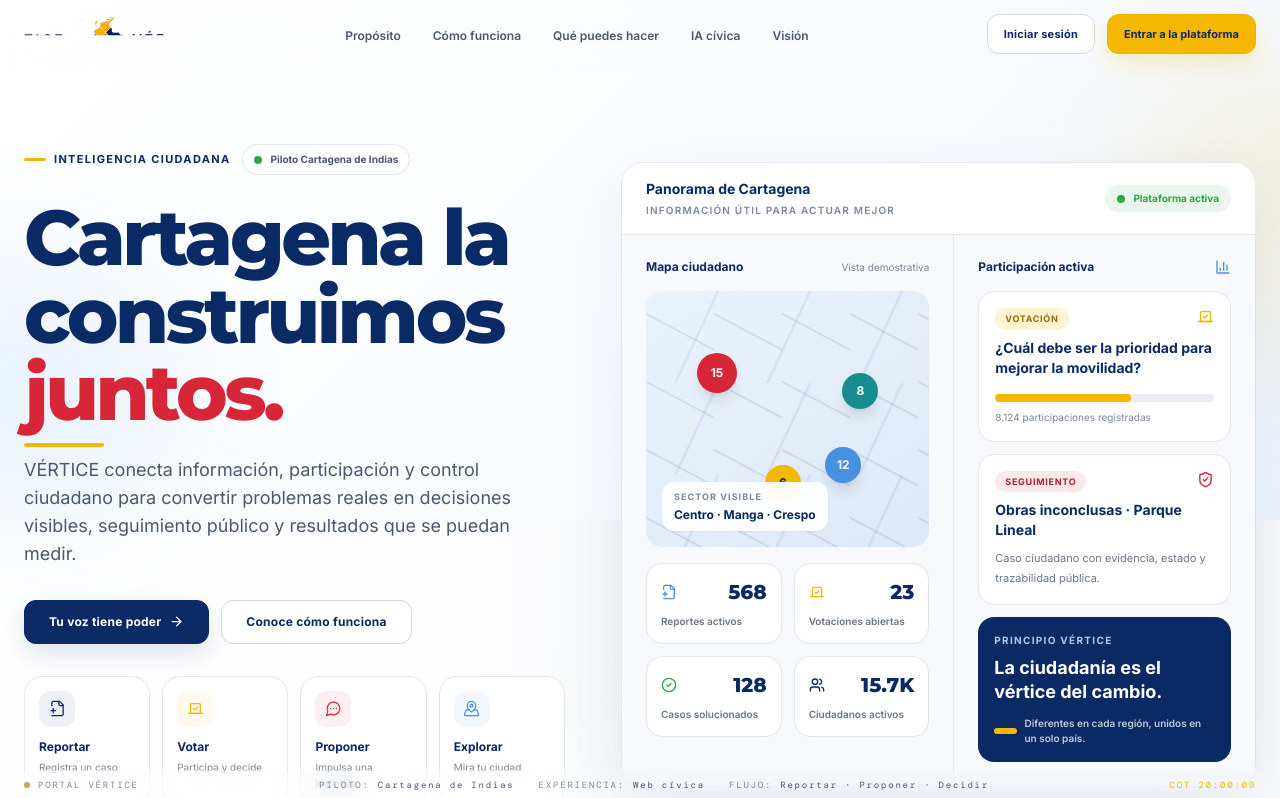
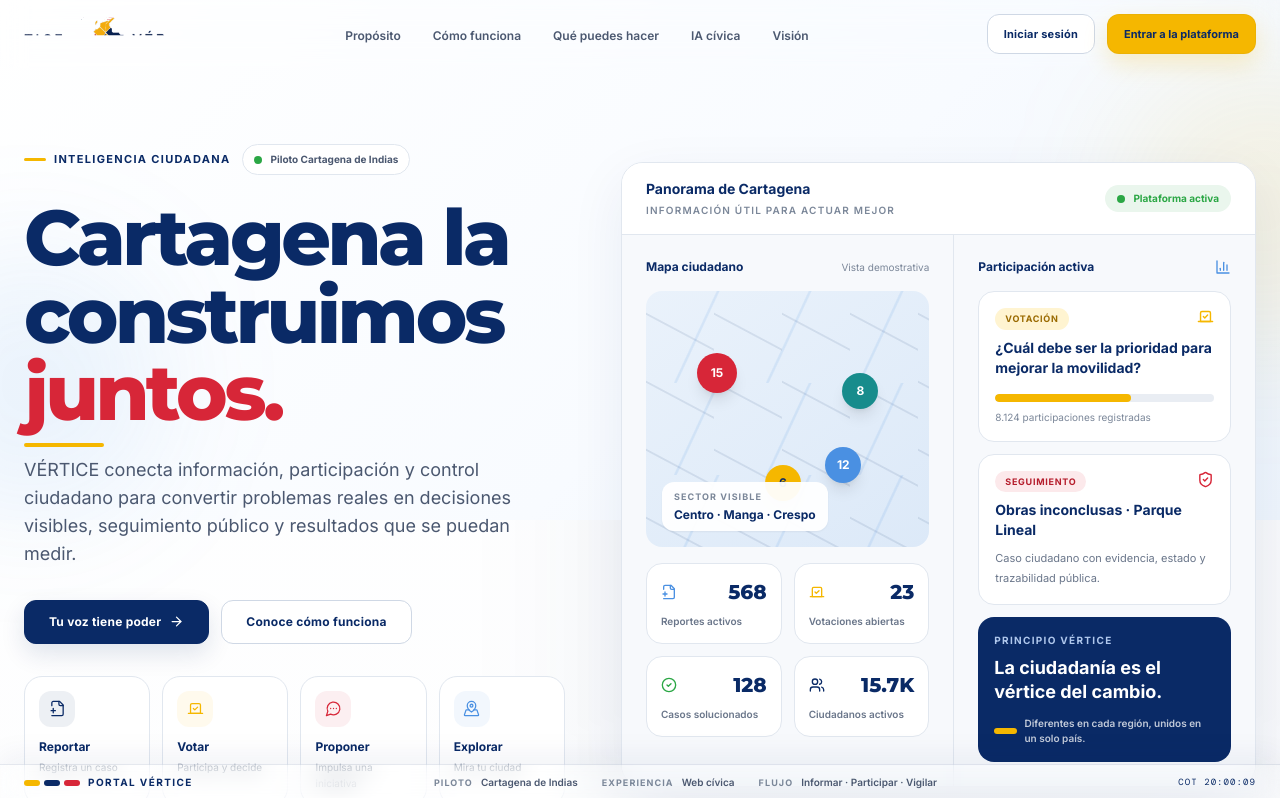
Before and after one commit to VladPhil92/Vertice-OS, a Next.js app in the folder apps/web/: page / in a window 1280 px wide. Shown: the top 798 px of the page. Built offline with nearby package versions, Linux system fonts and the light colour scheme; a web font is replaced by a local one.

Commit message:
feat(brand): restyle portal status bar

```diff
--- a/apps/web/components/layout/StatusBar.tsx
+++ b/apps/web/components/layout/StatusBar.tsx
@@ -5,7 +5,7 @@ import { useEffect, useState } from 'react'
 const STATUS_ITEMS = [
   { label: 'PILOTO', value: 'Cartagena de Indias' },
   { label: 'EXPERIENCIA', value: 'Web cívica' },
-  { label: 'FLUJO', value: 'Reportar · Proponer · Decidir' },
+  { label: 'FLUJO', value: 'Informar · Participar · Vigilar' },
 ] as const
 
 export function StatusBar() {
@@ -29,11 +29,15 @@ export function StatusBar() {
   }, [])
 
   return (
-    <footer className="fixed bottom-0 left-0 right-0 z-50 border-t border-border bg-bg/88 backdrop-blur-md">
-      <div className="mx-auto flex max-w-7xl items-center justify-between px-6 py-2">
+    <footer className="fixed bottom-0 left-0 right-0 z-50 border-t border-[#0A2A66]/10 bg-white/94 shadow-[0_-8px_30px_rgba(10,42,102,.06)] backdrop-blur-md">
+      <div className="mx-auto flex max-w-7xl items-center justify-between gap-4 px-6 py-2.5">
         <div className="flex items-center gap-2">
-          <span className="h-1.5 w-1.5 rounded-full bg-gold" />
-          <span className="font-mono text-micro uppercase tracking-[0.2em] text-tertiary">
+          <span className="flex gap-1">
+            <span className="h-1.5 w-4 rounded-full bg-[#F5B700]" />
+            <span className="h-1.5 w-4 rounded-full bg-[#0A2A66]" />
+            <span className="h-1.5 w-4 rounded-full bg-[#D72638]" />
+          </span>
+          <span className="hidden text-[10px] font-extrabold uppercase tracking-[.14em] text-[#0A2A66] sm:inline">
             Portal VÉRTICE
           </span>
         </div>
@@ -41,15 +45,15 @@ export function StatusBar() {
         <div className="hidden items-center gap-6 md:flex">
           {STATUS_ITEMS.map((item) => (
             <div key={item.label} className="flex items-center gap-2">
-              <span className="font-mono text-micro uppercase tracking-[0.2em] text-tertiary">
-                {item.label}:
+              <span className="text-[9px] font-extrabold uppercase tracking-[.12em] text-[#7B8799]">
+                {item.label}
               </span>
-              <span className="font-mono text-micro text-secondary">{item.value}</span>
+              <span className="text-[10px] font-semibold text-[#4B5870]">{item.value}</span>
             </div>
           ))}
         </div>
 
-        <span className="font-mono text-micro uppercase tracking-[0.2em] text-gold tabular-nums">
+        <span className="font-mono text-[9px] uppercase tracking-[.12em] text-[#0A2A66] tabular-nums">
           COT {time}
         </span>
       </div>
```
